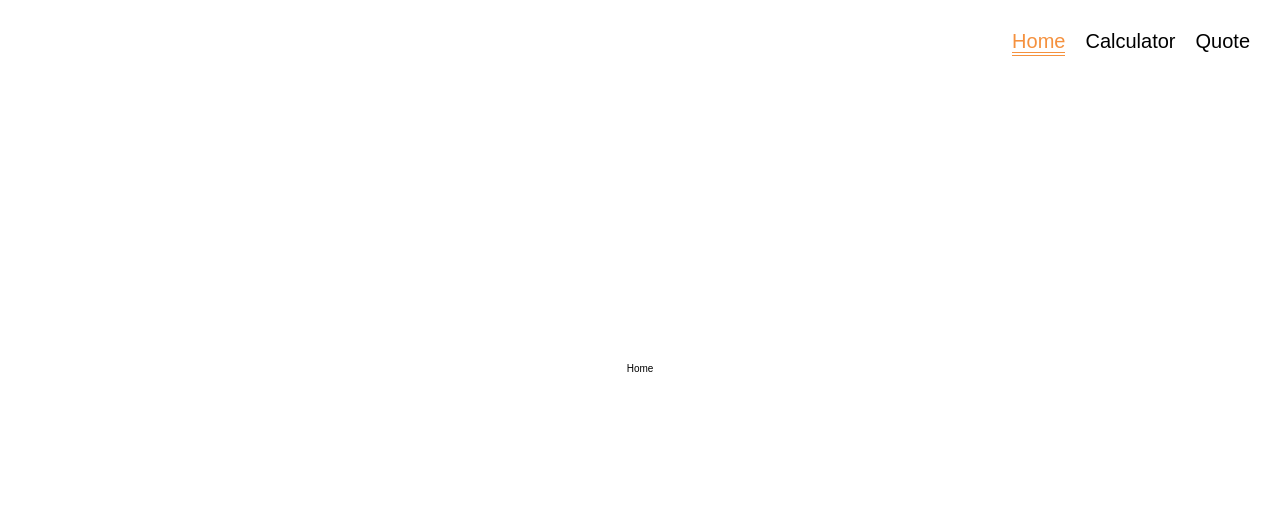
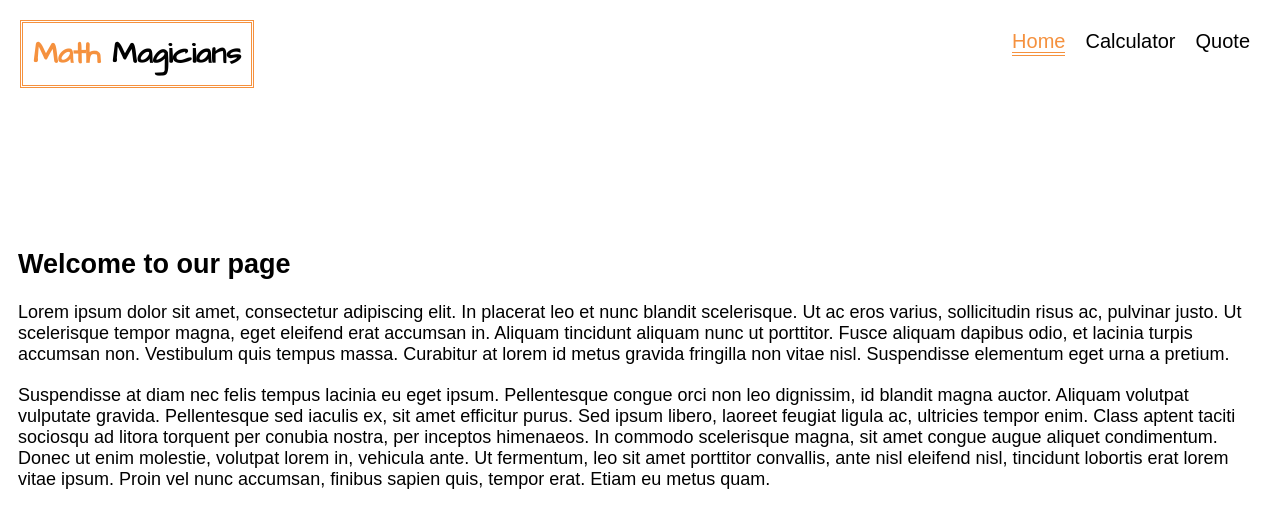
Before and after one commit to jaflih/MathMagicians, a React (Create React App) app: page / in a window 1280 px wide. Shown: the top 528 px of the page. Built offline with nearby package versions, Linux system fonts and the light colour scheme.

Commit message:
Update Home design and component

```diff
--- a/src/App.css
+++ b/src/App.css
@@ -1,3 +1,5 @@
+@import url('https://fonts.googleapis.com/css2?family=Architects+Daughter&display=swap');
+
 .calculator {
   display: grid;
   grid-template-rows: repeat(6, 1fr);
@@ -39,10 +41,26 @@
   background-color: #f5913e;
 }
 
-.navBar {
+header {
   position: fixed;
   top: 0;
   right: 0;
+  left: 0;
+  display: flex;
+  justify-content: space-between;
+}
+
+h1 {
+  margin: 20px;
+  font-size: 30px;
+  color: #f5913e;
+  border: 3px double #f5913e;
+  padding: 10px;
+  font-family: 'Architects Daughter', cursive;
+}
+
+h1 span {
+  color: black;
 }
 
 .links {
@@ -69,3 +87,12 @@
   color: #f5913e;
   border-bottom: #f5913e 4px double;
 }
+
+.home {
+  font-size: 18px;
+  padding: 10px;
+}
+
+.home div {
+  margin-bottom: 20px;
+}
--- a/src/pages/Home.js
+++ b/src/pages/Home.js
@@ -1,11 +1,30 @@
 import React from 'react';
-import Navbar from '../components/Navbar';
+import Header from '../components/Header';
 
 export default function Home() {
   return (
-    <>
-      <Navbar />
-      <div>Home</div>
-    </>
+    <section className="home">
+      <Header />
+      <h2>Welcome to our page</h2>
+      <div>
+        Lorem ipsum dolor sit amet, consectetur adipiscing elit. In placerat leo et nunc blandit
+        scelerisque. Ut ac eros varius, sollicitudin risus ac, pulvinar justo. Ut scelerisque tempor
+        magna, eget eleifend erat accumsan in. Aliquam tincidunt aliquam nunc ut porttitor. Fusce
+        aliquam dapibus odio, et lacinia turpis accumsan non. Vestibulum quis tempus massa.
+        Curabitur at lorem id metus gravida fringilla non vitae nisl. Suspendisse elementum eget
+        urna a pretium.
+      </div>
+
+      <div>
+        Suspendisse at diam nec felis tempus lacinia eu eget ipsum. Pellentesque congue orci non leo
+        dignissim, id blandit magna auctor. Aliquam volutpat vulputate gravida. Pellentesque sed
+        iaculis ex, sit amet efficitur purus. Sed ipsum libero, laoreet feugiat ligula ac, ultricies
+        tempor enim. Class aptent taciti sociosqu ad litora torquent per conubia nostra, per
+        inceptos himenaeos. In commodo scelerisque magna, sit amet congue augue aliquet condimentum.
+        Donec ut enim molestie, volutpat lorem in, vehicula ante. Ut fermentum, leo sit amet
+        porttitor convallis, ante nisl eleifend nisl, tincidunt lobortis erat lorem vitae ipsum.
+        Proin vel nunc accumsan, finibus sapien quis, tempor erat. Etiam eu metus quam.
+      </div>
+    </section>
   );
 }
```
